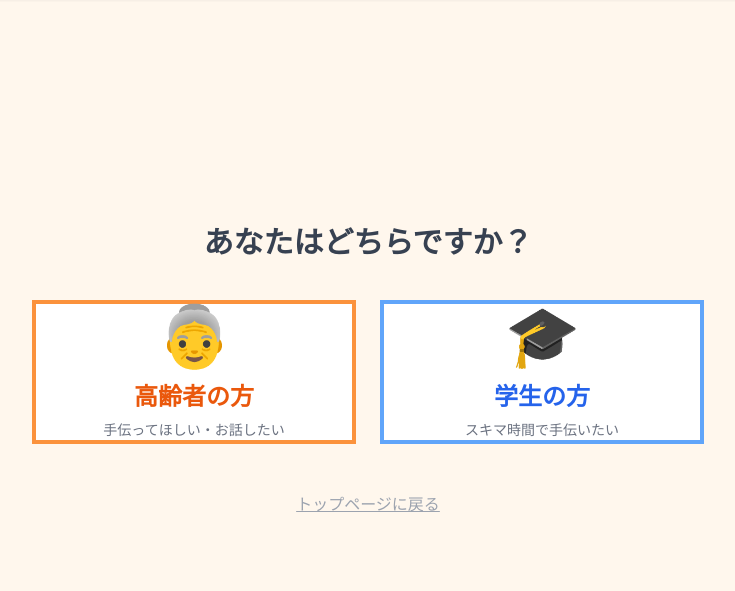
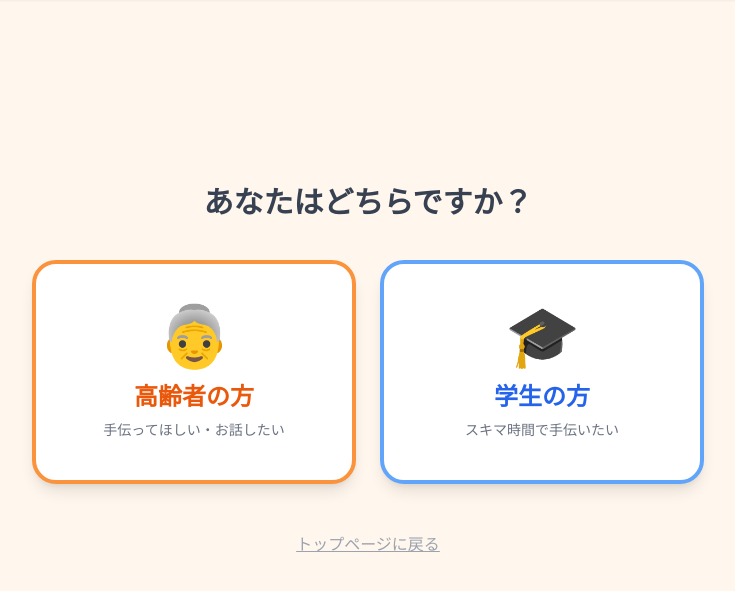
Before and after one commit to 1F10240304/team_practice_g7_t3_2026, a Django app: page /signup/ in a window 1280 px wide. Shown: the part 60-651 px from the top of the page, without its empty margins (272-1007 px from the left). Run offline with Django 5.2, Linux system fonts and the light colour scheme; some libraries are stand-ins or nearby versions.

Commit message:
「ページの繋がり直した」(916ede9) を取り消し
役割選択ページのカードの Tailwind クラスが「...」になり見た目が崩れていたため、
いったん元に戻す。

This reverts commit 916ede9.

Co-Authored-By: Claude Opus 5.5 <noreply@anthropic.com>

```diff
--- a/team_project/templates/select_role.html
+++ b/team_project/templates/select_role.html
@@ -21,18 +21,18 @@
         <!-- ボタンを並べる枠（スマホでは縦並び、PCでは横並び） -->
         <div class="flex flex-col md:flex-row gap-6 w-full max-w-2xl">
 
-            <!-- 修正前： <a href="{% url 'elderly_home' %}" ...> -->
-        <!-- 修正後： 高齢者用サインアップ（senior_signup）へ繋ぐ -->
-        <a href="{% url 'senior_signup' %}" class="flex-1 bg-white border-4 border-orange-400 ...">
-            <div class="text-6xl mb-4 group-hover:scale-110 ...">👵</div>
+            <!-- ① 高齢者向けボタン -->
+            <!-- 高齢者の新規登録ページ（senior_signup）へ繋いでいます -->
+            <a href="{% url 'senior_signup' %}" class="flex-1 bg-white border-4 border-orange-400 rounded-3xl p-10 hover:bg-orange-50 transition shadow-lg flex flex-col items-center justify-center group">
+                <div class="text-6xl mb-4 group-hover:scale-110 transition-transform duration-200">👵</div>
                 <h3 class="text-2xl font-bold text-orange-600 mb-2">高齢者の方</h3>
                 <p class="text-gray-500 text-sm font-medium">手伝ってほしい・お話したい</p>
             </a>
 
-        <!-- 修正前： <a href="#" ...> -->
-        <!-- 修正後： 学生用サインアップ（student_signup）へ繋ぐ -->
-        <a href="{% url 'student_signup' %}" class="flex-1 bg-white border-4 border-blue-400 ...">
-            <div class="text-6xl mb-4 group-hover:scale-110 ...">🎓</div>
+            <!-- ② 学生向けボタン -->
+            <!-- 学生の新規登録ページ（student_signup）へ繋いでいます -->
+            <a href="{% url 'student_signup' %}" class="flex-1 bg-white border-4 border-blue-400 rounded-3xl p-10 hover:bg-blue-50 transition shadow-lg flex flex-col items-center justify-center group">
+                <div class="text-6xl mb-4 group-hover:scale-110 transition-transform duration-200">🎓</div>
                 <h3 class="text-2xl font-bold text-blue-600 mb-2">学生の方</h3>
                 <p class="text-gray-500 text-sm font-medium">スキマ時間で手伝いたい</p>
             </a>
--- a/team_project/urls.py
+++ b/team_project/urls.py
@@ -15,8 +15,5 @@ urlpatterns = [
     path("mypage/senior/", views.senior_mypage, name="senior_mypage"),
     path('', views.index, name='index'),
     path('elderly-home/', views.elderly_home, name='elderly_home'),
-    path('create-request/', views.create_request, name='create_request'),
     path('elderly-status/', views.elderly_status, name='elderly_status'),
-    # ありがとう送信（レビュー）画面へのURL
-    path('elderly-review/', views.elderly_review, name='elderly_review'),
 ]
--- a/team_project/views.py
+++ b/team_project/views.py
@@ -42,9 +42,7 @@ def _mypage_url_name(user):
     if StudentProfile.objects.filter(user=user).exists():
         return "student_mypage"
     if SeniorProfile.objects.filter(user=user).exists():
-        # 修正前： return "senior_mypage"
-        # 修正後： ログイン後は「高齢者ホーム」へ飛ばす！
-        return "elderly_home"
+        return "senior_mypage"
     return None
 
 
@@ -142,7 +140,3 @@ def elderly_status(request):
 # ありがとう送信（レビュー）画面を表示する関数
 def elderly_review(request):
     return render(request, 'elderly_review.html')
-
-# 依頼作成（マイク）画面を表示する関数を追加！
-def create_request(request):
-    return render(request, 'create_request.html')
```
Lines whose indentation alone changed are shown as unchanged.
